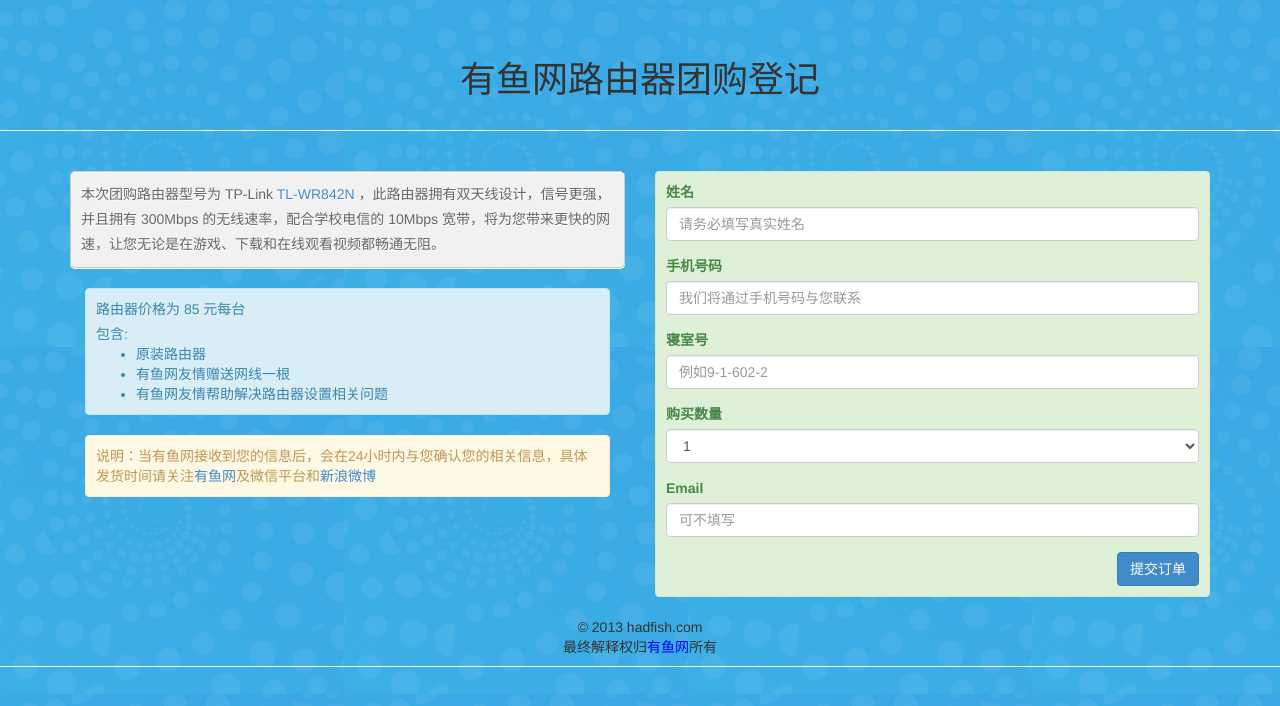
After one commit to cloverstd/hadfish, a Python web app: template hadfish/templates/order/add.html in a window 1280 px wide. The commit adds this page. Shown: the top 706 px of the page. Run offline with Jinja, Linux system fonts and the light colour scheme; the template is opened without the code that fills it, so the values that code supplies are empty.

Commit message:
团购订单提交

```diff
--- a/hadfish/__init__.py
+++ b/hadfish/__init__.py
@@ -3,7 +3,7 @@
 from flask import Flask, g, session, render_template
 # from flask.ext.sqlalchemy import SQLAlchemy
 from hadfish import config
-from hadfish.views import account, item_sale, item_demand, common, message, admin, page
+from hadfish.views import account, item_sale, item_demand, common, message, admin, page, group
 from hadfish.extensions import db, mail
 # from hadfish.databases import User, ItemSale, Image
 from hadfish.databases import *
@@ -22,6 +22,7 @@ app.register_module(common)
 app.register_module(message)
 app.register_module(admin)
 app.register_module(page)
+app.register_module(group)
 
 # db = SQLAlchemy(app)
 db.init_app(app)
--- a/hadfish/templates/manage/layout.html
+++ b/hadfish/templates/manage/layout.html
@@ -30,6 +30,7 @@
     <ul class="nav navbar-nav">
         <li><a href="{{ url_for('admin.user_show') }}">用户管理</a></li>
         <li><a href="{{ url_for('admin.page_show') }}">页面管理</a></li>
+        <li><a href="{{ url_for('admin.group_show') }}">团购管理</a></li>
       <li class="dropdown">
     </ul>
   </div><!-- /.navbar-collapse -->
--- a/hadfish/templates/manage/page_mod.html
+++ b/hadfish/templates/manage/page_mod.html
@@ -1,5 +1,5 @@
 {% extends "manage/layout.html" %}
-{% block title %}添加新页面{% endblock %}
+{% block title %}修改页面{% endblock %}
 
 {% block content %}
 <div class="container">
--- /dev/null
+++ b/hadfish/templates/order/add.html
@@ -0,0 +1,101 @@
+{% extends "order/layout.html" %}
+{% block title %}有鱼网路由器团购登记{% endblock %}
+
+{% block content %}
+        <div class="container text-center">
+            <h1>有鱼网路由器团购登记</h1>
+        </div>
+        <hr/>
+<div class="container">
+
+    <div class="row">
+        {% if error %}
+        <div class="col-lg-6 col-lg-offset-3">
+                    <div class="alert alert-danger text-center">
+<a class="close" data-dismiss="alert" href="#" aria-hidden="true">&times;</a>
+<p>{{ error }}</p>
+                    </div>
+        </div>
+        {% endif %}
+
+        <div class="col-lg-6">
+            <div class="row">
+                <div class="col-lg-12">
+                    <div class="info_tips">
+                        <div class="inner">
+                            <p>
+                            本次团购路由器型号为 TP-Link <a href="http://www.tp-link.com.cn/product_298.html">TL-WR842N</a> ，此路由器拥有双天线设计，信号更强，并且拥有 300Mbps 的无线速率，配合学校电信的 10Mbps 宽带，将为您带来更快的网速，让您无论是在游戏、下载和在线观看视频都畅通无阻。
+                            </p>
+                    </div>
+                </div>
+                <div class="col-lg-12">
+                    <div class="alert alert-info" style="margin: 20px auto;padding: 10px;">
+                            <p>
+                            路由器价格为 85 元每台
+                            </p>
+                            <p>包含:
+                            <ul class="help">
+                                <li>原装路由器</li>
+                                <li>有鱼网友情赠送网线一根</li>
+                                <li>有鱼网友情帮助解决路由器设置相关问题</li>
+                            </ul>
+                            </p>
+                    </div>
+                </div>
+                <div class="col-lg-12">
+                    <div class="alert alert-warning" style="margin: 20px auto;padding: 10px;">
+                        说明：当有鱼网接收到您的信息后，会在24小时内与您确认您的相关信息，具体发货时间请关注<a href="http://hadfish.com">有鱼网</a>及微信平台和<a href="http://weibo.com/u/3089589865">新浪微博</a>
+                    </div>
+                </div>
+                </div>
+            </div>
+        </div>
+
+        <div class="col-lg-6">
+
+            <form action="{{ url_for('order_add') }}" role="form" method="POST">
+    <div class="alert alert-success" style="margin: 20px auto;padding: 10px;">
+              <div class="form-group">
+                <label class="control-label">姓名</label>
+                  <input type="text" name="name" class="form-control" placeholder="请务必填写真实姓名">
+              </div>
+              <div class="form-group">
+                <label class="control-label">手机号码</label>
+                  <input type="text" name="tel" class="form-control" placeholder="我们将通过手机号码与您联系">
+              </div>
+
+              <div class="form-group">
+                <label class="control-label">寝室号</label>
+                  <input type="text" name="address" class="form-control" placeholder="例如9-1-602-2">
+              </div>
+
+                <div class="form-group">
+                    <label >购买数量</label>
+                        <select class="form-control" name="num">
+                          <option value="1">1</option>
+                          <option value="2">2</option>
+                          <option value="3">3</option>
+                        </select>
+                  </div>
+
+                <div class="form-group">
+                    <label for="exampleInputEmail1">Email</label>
+                    <input type="email" name="email" class="form-control" placeholder="可不填写">
+                  </div>
+
+                  <div class="text-right">
+                  <button type="submit" class="btn btn-primary">提交订单</button>
+                  </div>
+    </div>
+            </form>
+        </div>
+
+        <!--div class="col-lg-4">
+        </div-->
+
+    </div>
+                <div class="footer">
+                    &copy; 2013 hadfish.com <br/>
+                    最终解释权归<a href="http://hadfish.com">有鱼网</a>所有
+</div>
+{% endblock %}
--- /dev/null
+++ b/hadfish/templates/order/layout.html
@@ -0,0 +1,51 @@
+<!DOCTYPE html>
+<html>
+  <head>
+      <title>{% block title %}{% endblock %}</title>
+    <meta name="viewport" content="width=device-width, initial-scale=1.0, maximum-scale=1.0, user-scalable=no" />
+    <!-- Bootstrap -->
+    <link href="/static/manage/css/bootstrap.min.css" rel="stylesheet" media="screen">
+
+    <!-- HTML5 shim and Respond.js IE8 support of HTML5 elements and media queries -->
+    <!--[if lt IE 9]>
+      <script src="../../assets/js/html5shiv.js"></script>
+      <script src="../../assets/js/respond.min.js"></script>
+    <![endif]-->
+    <style type="text/css">
+body {
+    background-image: url(/static/grouporder.png);
+}
+.footer {
+	/*color: #999;*/
+	text-align: center;
+}
+.footer a {
+    color: blue;
+}
+.info_tips {
+    background: #F1F1F1;
+    border: 1px solid #CCC;
+    border-radius: 5px;
+    box-shadow: 0 1px 0 #FFF, 0 1px 0 #FFF inset;
+    color: #666;
+    line-height: 1.8;
+    margin: 20px auto;
+    padding: 10px;
+    text-shadow: 0 1px 0 #FFF;
+}
+.info_tips p {
+    margin: 0;
+}
+    </style>
+  </head>
+  <body>
+        <div class="page-header">
+        {% block content %}
+        {% endblock %}
+
+    <!-- jQuery (necessary for Bootstrap's JavaScript plugins) -->
+    <script src="/static/js/jquery-1.9.1.min.js"></script>
+    <!-- Include all compiled plugins (below), or include individual files as needed -->
+    <script src="/static/manage/js/bootstrap.min.js"></script>
+  </body>
+</html>
--- a/hadfish/views/__init__.py
+++ b/hadfish/views/__init__.py
@@ -5,3 +5,5 @@ from hadfish.views.common import common
 from hadfish.views.message import message
 from hadfish.views.admin import admin
 from hadfish.views.page import page
+
+from hadfish.views.grouporder import group
```
Also changed, not shown: hadfish/databases.py (+24 -0 lines), hadfish/templates/manage/group_order.html (added, +42 -0 lines), hadfish/templates/order/success.html (added, +43 -0 lines), hadfish/views/admin.py (+35 -1 lines), hadfish/views/grouporder.py (added, +53 -0 lines), hadfish/static/grouporder.png (added).
